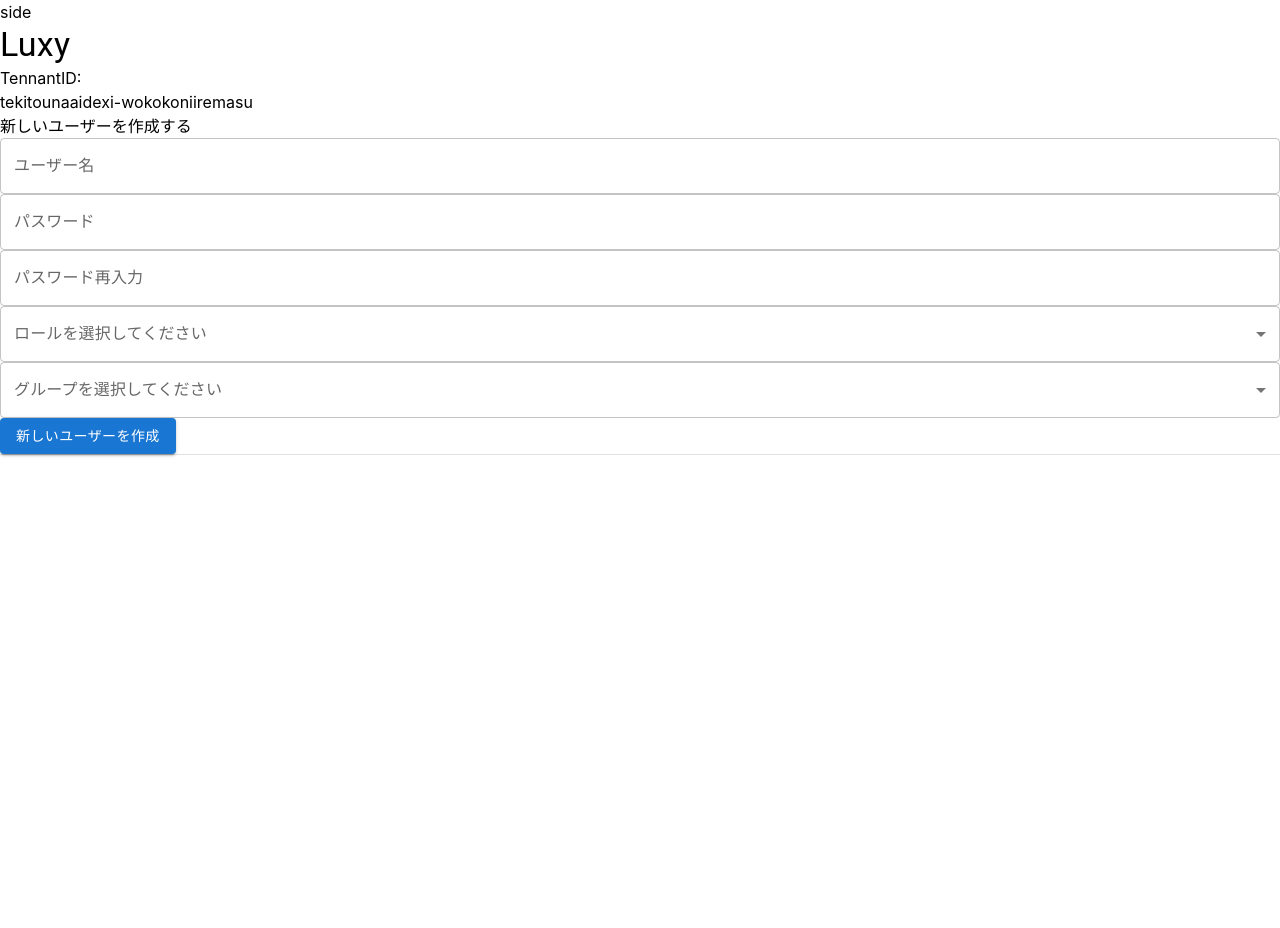
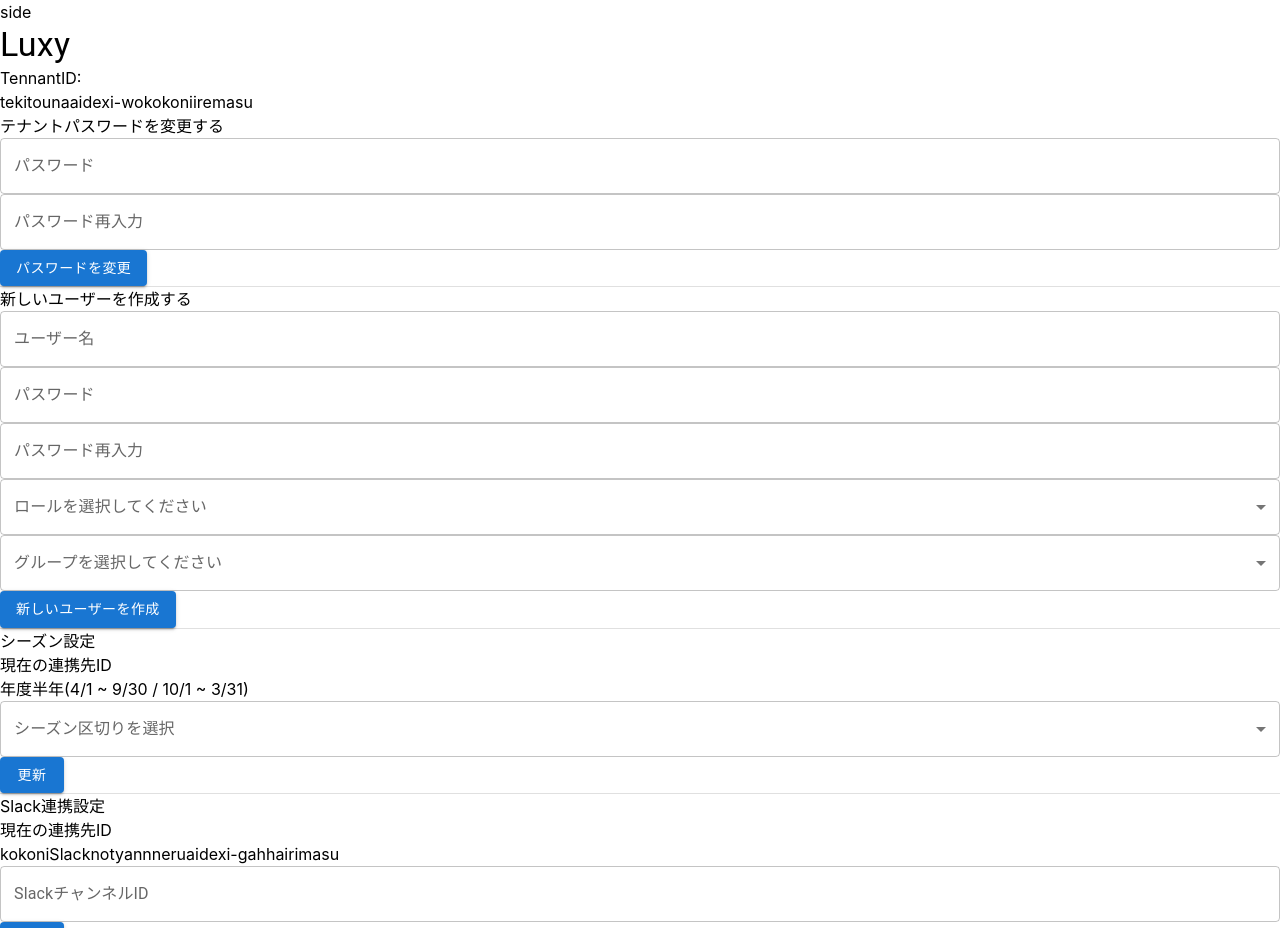
Before and after one commit to hito-kotaro/dcq-didactic-morpheus, a React (Create React App) app: page /home in a window 1280 px wide. Shown: the top 928 px of the page. Before the commit the page ends 800 px from the top, so only its background shows below. Built offline with nearby package versions, Linux system fonts and the light colour scheme.

Commit message:
管理者メニューの作成

```diff
--- /dev/null
+++ b/src/components/mol/AdminMenu/ChangeTenantPassword.tsx
@@ -0,0 +1,39 @@
+import { Button, TextField } from '@mui/material';
+import React from 'react';
+import useInputForm from '../../../hooks/InputForm/useInputForm';
+
+const ChangeTenantPassword = () => {
+  const pwdHandler = useInputForm();
+  const rePwdHandler = useInputForm();
+
+  return (
+    <div className="flex">
+      <div className="w-1/2">テナントパスワードを変更する</div>
+      <div className="w-1/2">
+        <TextField
+          fullWidth
+          type="password"
+          label="パスワード"
+          variant="outlined"
+          onChange={pwdHandler.onChange}
+          value={pwdHandler.value}
+        />
+        <div className="h-3" />
+        <TextField
+          fullWidth
+          type="password"
+          label="パスワード再入力"
+          variant="outlined"
+          onChange={rePwdHandler.onChange}
+          value={rePwdHandler.value}
+        />
+
+        <div className="h-3" />
+
+        <Button variant="contained">パスワードを変更</Button>
+      </div>
+    </div>
+  );
+};
+
+export default ChangeTenantPassword;
--- /dev/null
+++ b/src/components/mol/AdminMenu/SeasonSetting.tsx
@@ -0,0 +1,37 @@
+import React from 'react';
+import { Button } from '@mui/material';
+import SelectForm from '../SelectForm/SelectForm';
+import { selectMenuType } from '../SelectForm/selectItemType';
+
+const SeasonSetting = () => {
+  const menus: selectMenuType[] = [
+    { id: 1, label: '年度半年(4/1 ~ 9/30  /  10/1  ~ 3/31)' },
+    {
+      id: 2,
+      label:
+        '年度3ヶ月(4/1 ~ 6/30  :  7/1  ~ 9/30 : 10/1 ~ 12/31 : 1/1 ~ 3/31)',
+    },
+    { id: 3, label: '半年(1/1 ~ 6/30  : 7/1  ~ 12/31)' },
+    {
+      id: 4,
+      label: '3ヶ月(1/1 ~ 3/31  : 4/1  ~ 6/30 :  7/1 ~ 9/30 : 10/1 ~ 12/31 )',
+    },
+    { id: 5, label: '1ヶ月' },
+  ];
+
+  return (
+    <div className="flex">
+      <div className="w-1/2">シーズン設定</div>
+      <div className="w-1/2">
+        <div className="font-semibold">現在の連携先ID</div>
+        <div className="text-text">年度半年(4/1 ~ 9/30 / 10/1 ~ 3/31)</div>
+        <div className="h-2" />
+        <SelectForm menu={menus} label="シーズン区切りを選択" />
+        <div className="h-2" />
+        <Button variant="contained">更新</Button>
+      </div>
+    </div>
+  );
+};
+
+export default SeasonSetting;
--- /dev/null
+++ b/src/components/mol/AdminMenu/SlackConnection.tsx
@@ -0,0 +1,31 @@
+import { TextField, Button } from '@mui/material';
+import React from 'react';
+import useInputForm from '../../../hooks/InputForm/useInputForm';
+
+const SlackConnection = () => {
+  const inputHandler = useInputForm();
+  return (
+    <div className="flex">
+      <div className="w-1/2">Slack連携設定</div>
+      <div className="w-1/2">
+        <div className="font-semibold">現在の連携先ID</div>
+        <div className="text-text">
+          kokoniSlacknotyannneruaidexi-gahhairimasu
+        </div>
+        <div className="h-2" />
+        <TextField
+          fullWidth
+          type="text"
+          label="SlackチャンネルID"
+          variant="outlined"
+          onChange={inputHandler.onChange}
+          value={inputHandler.value}
+        />
+        <div className="h-2" />
+        <Button variant="contained">更新</Button>
+      </div>
+    </div>
+  );
+};
+
+export default SlackConnection;
--- a/src/components/mol/SelectForm/SelectForm.tsx
+++ b/src/components/mol/SelectForm/SelectForm.tsx
@@ -5,7 +5,6 @@ import { selectMenuType } from './selectItemType';
 
 type Props = {
   label: string;
-
   menu: selectMenuType[];
 };
 
--- a/src/components/org/AdminHomeHeader/AdminHomeHeader.tsx
+++ b/src/components/org/AdminHomeHeader/AdminHomeHeader.tsx
@@ -3,19 +3,15 @@ import React from 'react';
 
 const AdminHomeHeader = () => {
   return (
-    <div className="bg-red-200">
-      <div className="flex">
+    <div className="flex font-mono">
       <div id="icon-tmp" className="h-16 w-16 rounded-md bg-orange-400" />
       <div className="w-10" />
       <div className="">
         <Typography variant="h4">Luxy</Typography>
         <div className="flex">
-            <div className="h-5 leading-5 text-lg font-semibold">
-              TennantID:
-            </div>
+          <div className="h-5 leading-5 text-lg font-semibold">TennantID:</div>
           <div className="h-5 leading-5 text-text">
             tekitounaaidexi-wokokoniiremasu
-            </div>
           </div>
         </div>
       </div>
--- a/src/hooks/InputForm/useInputForm.ts
+++ b/src/hooks/InputForm/useInputForm.ts
@@ -2,6 +2,7 @@ import { ChangeEvent, useState } from 'react';
 
 const useInputForm = () => {
   const [value, setValue] = useState('');
+  const [valNum, setValNum] = useState(0);
 
   const onChange = (e: ChangeEvent<HTMLInputElement | HTMLTextAreaElement>) => {
     setValue(e.target.value);
@@ -12,7 +13,7 @@ const useInputForm = () => {
   ) => {
     const re = /^[0-9\b]+$/;
     if (e.target.value === '' || re.test(e.target.value)) {
-      setValue(e.target.value);
+      setValNum(Number(e.target.value));
     }
   };
 
@@ -20,7 +21,15 @@ const useInputForm = () => {
     setValue('');
   };
 
-  return { value, clear, onChange, onChangeNumber, setValue };
+  return {
+    value,
+    valNum,
+    clear,
+    onChange,
+    onChangeNumber,
+    setValue,
+    setValNum,
+  };
 };
 
 export default useInputForm;
--- a/src/pages/home/Home.tsx
+++ b/src/pages/home/Home.tsx
@@ -1,11 +1,50 @@
+import { Divider } from '@mui/material';
 import React, { useState } from 'react';
 import { useNavigate } from 'react-router-dom';
+import ChangeTenantPassword from '../../components/mol/AdminMenu/ChangeTenantPassword';
+import CreateUserForm from '../../components/mol/AdminMenu/CreateUserForm';
+import SeasonSetting from '../../components/mol/AdminMenu/SeasonSetting';
+import SlackConnection from '../../components/mol/AdminMenu/SlackConnection';
 import AdminHomeTemplate from '../../templates/AdminHomeTemplate/AdminHomeTemplate';
 import HomeTemplate from '../../templates/HomeTemplate/HomeTemplate';
 
 const Home = () => {
   const navigate = useNavigate();
+  const settings = [
+    <>
+      <ChangeTenantPassword />
+      <div className="my-5">
+        <Divider />
+      </div>
+    </>,
+    <>
+      <CreateUserForm />
+      <div className="my-5">
+        <Divider />
+      </div>
+    </>,
+    <>
+      <SeasonSetting />
+      <div className="my-5">
+        <Divider />
+      </div>
+    </>,
+    <>
+      <SlackConnection />
+      <div className="my-5">
+        <Divider />
+      </div>
+    </>,
+  ];
   const [isAdmin, setIsAdmin] = useState(false);
-  return <div>{isAdmin ? <AdminHomeTemplate /> : <AdminHomeTemplate />}</div>;
+  return (
+    <div>
+      {isAdmin ? (
+        <AdminHomeTemplate settings={settings} />
+      ) : (
+        <AdminHomeTemplate settings={settings} />
+      )}
+    </div>
+  );
 };
 export default Home;
--- a/src/templates/AdminHomeTemplate/AdminHomeTemplate.tsx
+++ b/src/templates/AdminHomeTemplate/AdminHomeTemplate.tsx
@@ -1,24 +1,25 @@
-import { Divider } from '@mui/material';
-import React from 'react';
-import CreateUserForm from '../../components/mol/AdminMenu/CreateUserForm';
+import React, { ReactElement, VFC } from 'react';
 import AdminHomeHeader from '../../components/org/AdminHomeHeader/AdminHomeHeader';
 
-const AdminHomeTemplate = () => {
+type Props = {
+  settings: ReactElement[];
+};
+
+const AdminHomeTemplate: VFC<Props> = (props) => {
+  const { settings } = props;
   return (
-    <div className="flex h-screen">
+    <div className="flex h-screen ">
       <div className="border-x-1 w-1/12 min-w-100">side</div>
-      <div className=" w-11/12">
-        <div className="w-2/3 mx-auto">
+      <div className=" w-11/12 overflow-y-scroll">
+        <div className="w-4/5 mx-auto">
           <div className="h-10" />
           <AdminHomeHeader />
           <div className="h-10" />
-          <div className="bg-green-50 rounded-lg border-1 py-3 px-1">
-            <CreateUserForm />
-            <div className="my-5">
-              <Divider />
-            </div>
+          <div className="rounded-lg border-1 py-3 px-1">
+            {settings.map((setting: ReactElement) => setting)}
           </div>
         </div>
+        <div className="h-10" />
       </div>
     </div>
   );
--- a/src/types/inputHandlerType.ts
+++ b/src/types/inputHandlerType.ts
@@ -2,7 +2,8 @@
 import { ChangeEvent } from 'react';
 
 export type inputHandlerType = {
-  input: string;
+  value: string;
+  valNum: number;
   onChange: (e: ChangeEvent<HTMLInputElement | HTMLTextAreaElement>) => void;
   onChangeNumber: (
     e: ChangeEvent<HTMLInputElement | HTMLTextAreaElement>,
```
Also changed, not shown: src/components/mol/AdminMenu/DrecomListSetting.tsx (added, +41 -0 lines). Lines whose indentation alone changed are shown as unchanged.
